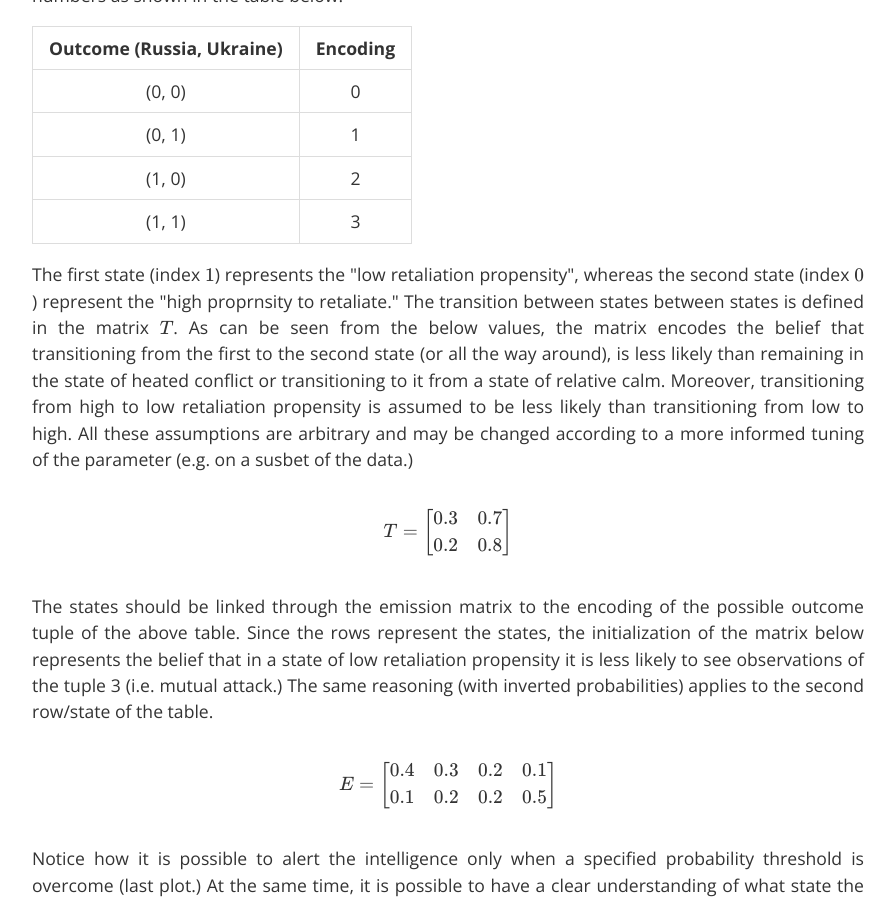
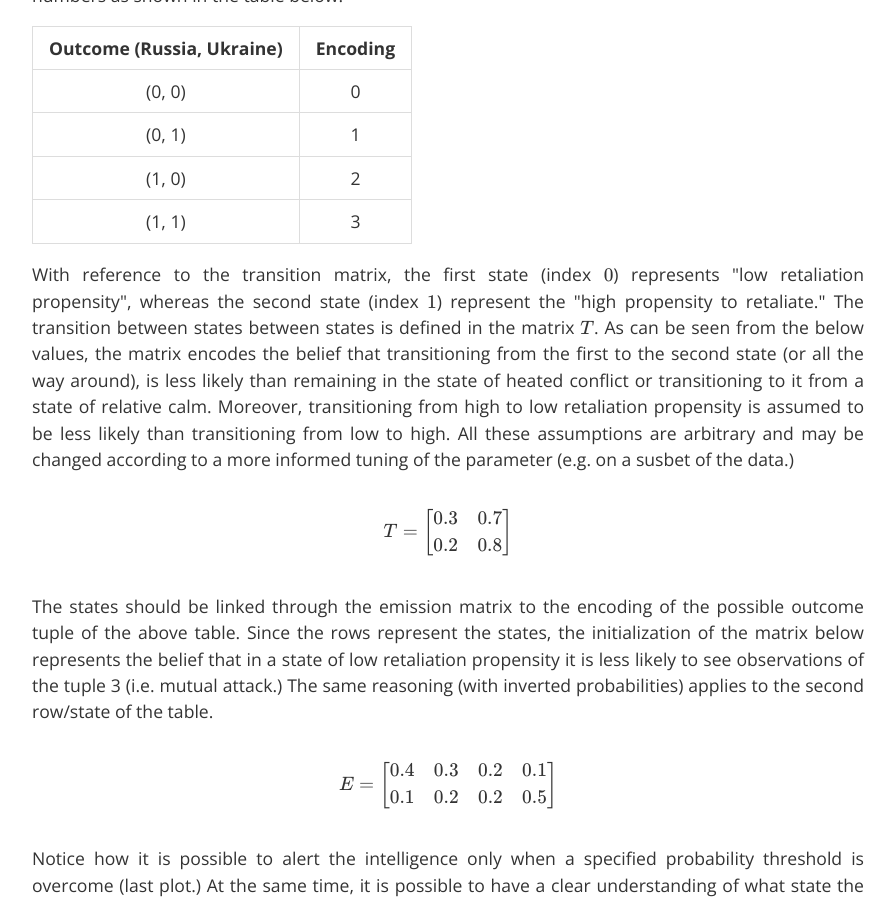
Before and after one commit to Gabriele-Donato/gabrieledonato, a Jekyll site: the page built from _posts/2024-08-10-Russo-Ukraine-War.html, in a window 1280 px wide and 900 px high, scrolled down 5617 px. Shown: the whole window, without its empty margins (192-1087 px from the left). Built offline with Jekyll 4.4.1, drawn with Linux system fonts in a browser that asks for light colours.

Commit message:
some corrections on hmm articles

```diff
--- a/_posts/2024-08-10-Russo-Ukraine-War.html
+++ b/_posts/2024-08-10-Russo-Ukraine-War.html
@@ -358,9 +358,9 @@
 </div>
 
 
-<p>The first state (index <span class="math inline">\(1\)</span>) represents
-the "low retaliation propensity", whereas the second state (index <span class="math inline">\(0\)</span>)
-represent the "high proprnsity to retaliate." The transition between states between states is defined in the matrix
+<p>With reference to the transition matrix, the first state (index <span class="math inline">\(0\)</span>)
+represents "low retaliation propensity", whereas the second state (index <span class="math inline">\(1\)</span>)
+represent the "high propensity to retaliate." The transition between states between states is defined in the matrix
 <span class="math inline">\(T\)</span>. As can be seen from the below values,
 the matrix encodes the belief that transitioning from the first to the second state (or all the way around),
 is less likely than remaining in the state of heated conflict or transitioning to it from a state of
```
